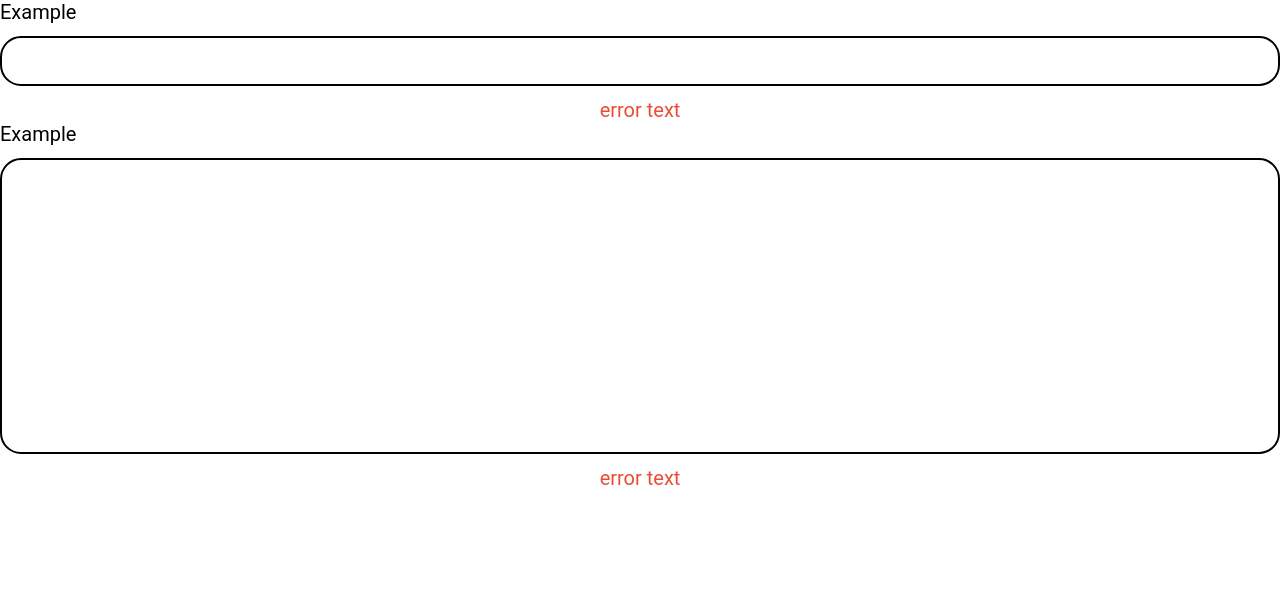
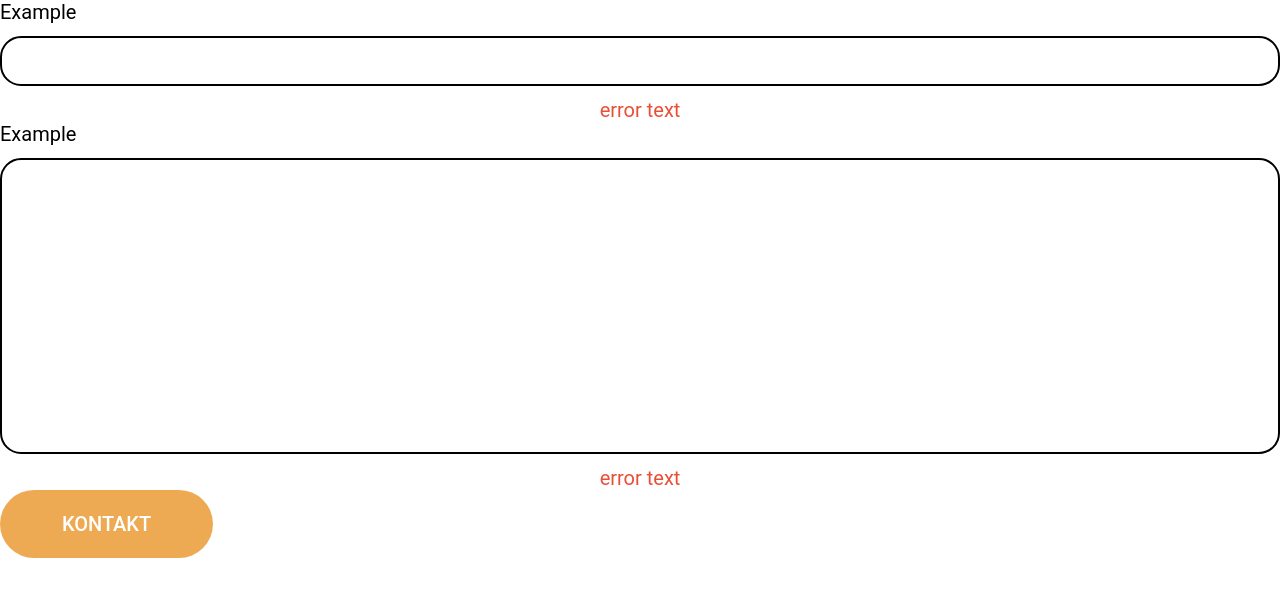
Before and after one commit to aiypwzqp5/yourbestparty-nauka, a Gatsby site: page / in a window 1280 px wide. Built offline with nearby package versions, Linux system fonts and the light colour scheme; Gatsby itself is replaced by a stand-in of ours; a web font is replaced by a local one.

Commit message:
LEKCJA 21: przycisk

```diff
--- /dev/null
+++ b/src/components/atoms/Button/Button.js
@@ -0,0 +1,8 @@
+import React from "react";
+import { StyledButton } from "./Button.styles";
+
+const Button = ({ text, type }) => (
+  <StyledButton type={type}>{text}</StyledButton>
+);
+
+export default Button;
--- /dev/null
+++ b/src/components/atoms/Button/Button.styles.js
@@ -0,0 +1,12 @@
+import styled from "styled-components";
+
+export const StyledButton = styled.button`
+  background-color: var(--orange);
+  color: var(--white);
+  padding: 22px 62px;
+  font-size: 20px;
+  font-weight: 500;
+  border-radius: 39px;
+  border: none;
+  cursor: pointer;
+`;
--- a/src/pages/index.js
+++ b/src/pages/index.js
@@ -1,6 +1,7 @@
 import * as React from "react";
 import GlobalStyle from "../styles/GlobalStyles";
 import Input from "../components/atoms/Input/Input";
+import Button from "../components/atoms/Button/Button";
 
 const IndexPage = () => {
   return (
@@ -13,6 +14,7 @@ const IndexPage = () => {
         type="textarea"
         error="error text"
       />
+      <Button text="KONTAKT" />
     </main>
   );
 };
```
